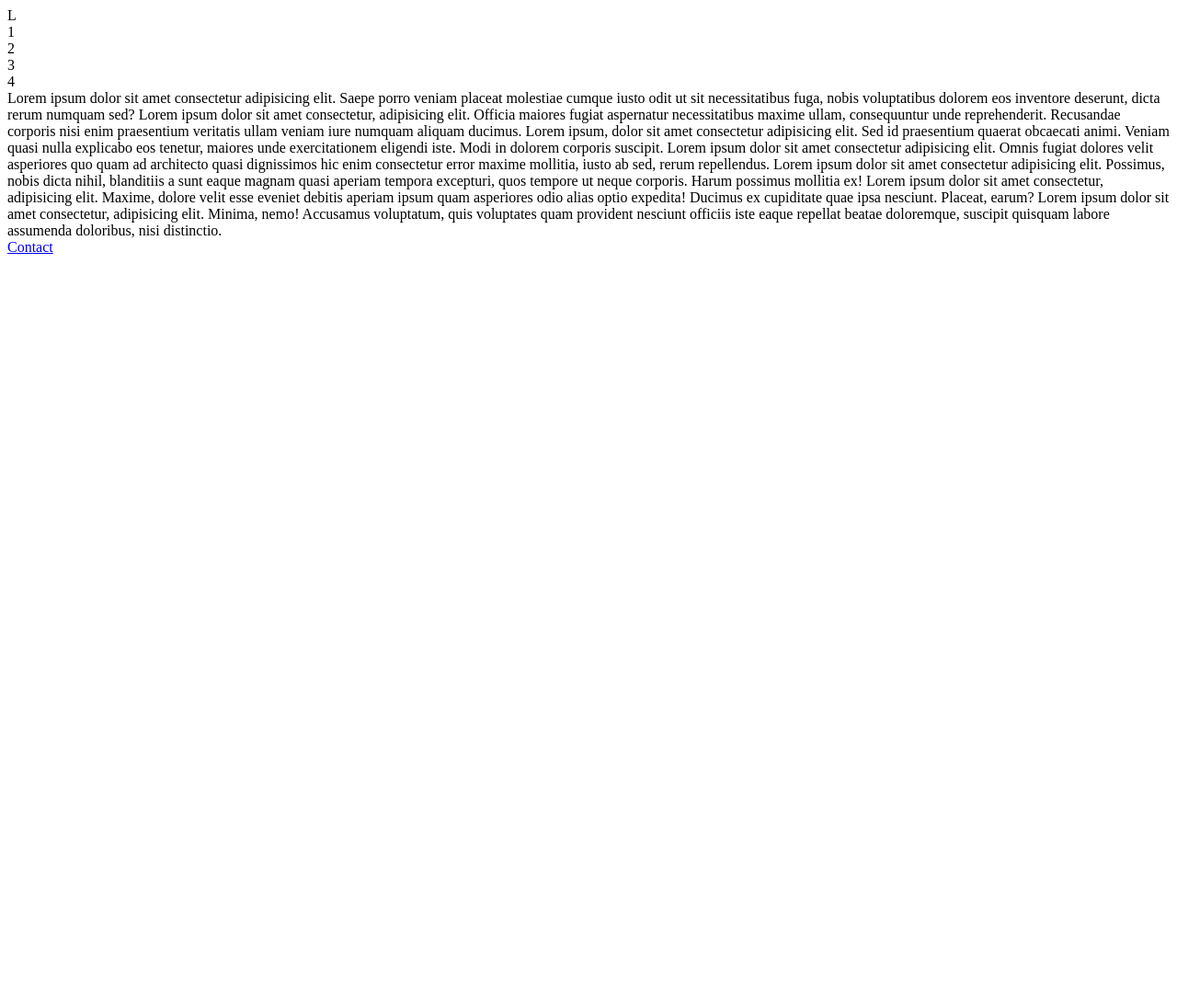
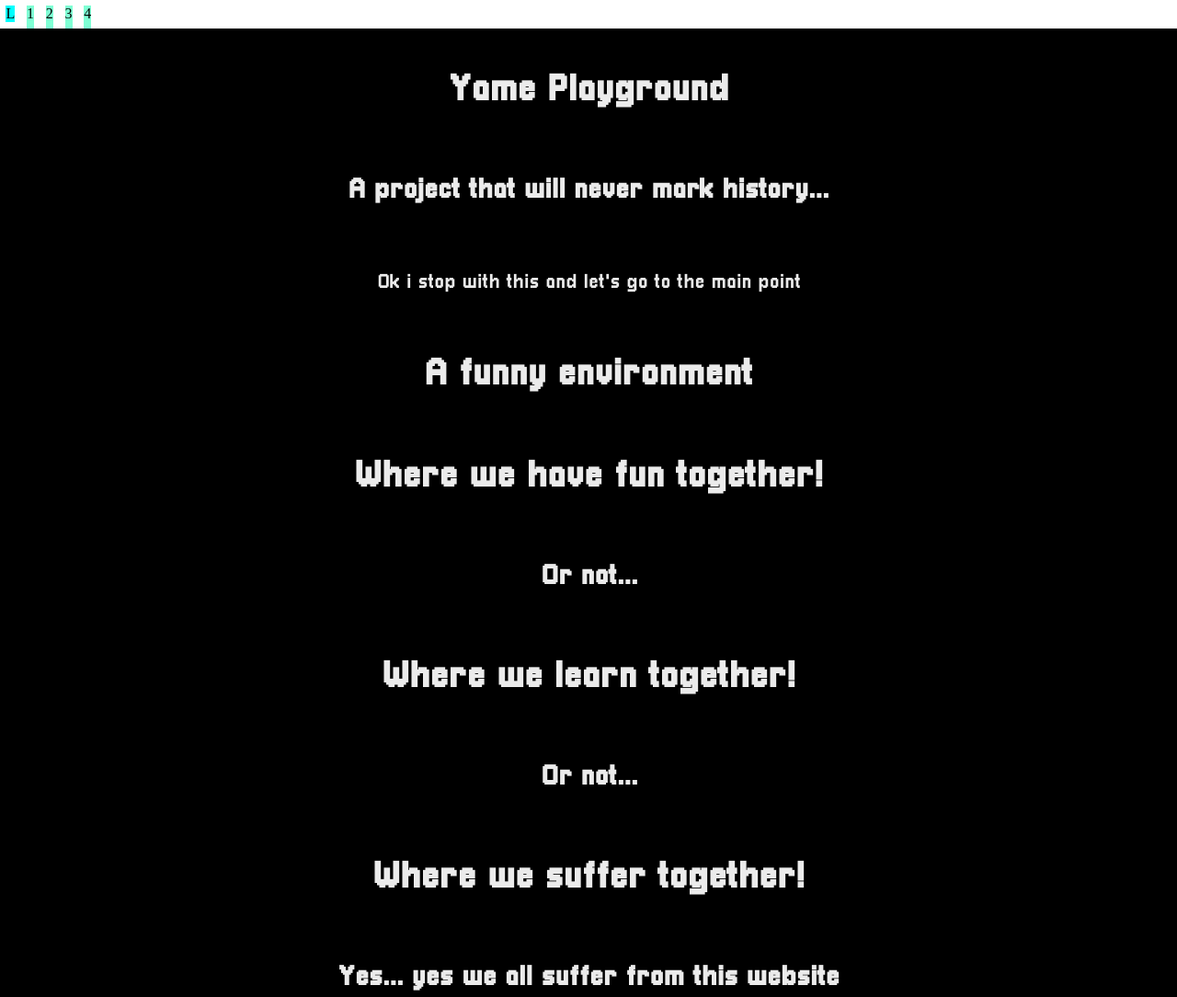
Before and after one commit to zebakayame/zebakayame.github.io, a plain HTML site: page index.html in a window 1280 px wide. Shown: the top 1084 px of the page at 92% size. Before the commit the page ends 800 px from the top, so only its background shows below. Drawn offline with Linux system fonts and the light colour scheme.

Commit message:
massive change

```diff
--- a/css/main.css
+++ b/css/main.css
@@ -1,54 +1,60 @@
+@font-face {
+    font-family: bitMapFont;
+    src: url(../fonts/Pixellari.ttf);
+}
 body{
-   color: rgb(0, 0, 0);
-   margin: 0px;
-   background-color: rgb(228, 178, 178);
+    background-color: #000;
+    margin-top: 6%;
+}
 
-}
-#head{
-    width: 100%;
-    background-color: rgb(0, 255, 255);
-    margin: 0%;
-    border-bottom: solid black 5px;
+.main{
+    background-color: #000000;
+    text-align: center;
+    color: #ebebeb;
+    font-family: bitMapFont;
 }
 #foot{
+    background-color: #fff;
+    margin: 1%;
+}
+
+/* Head class */
+#head{
+    background-color: #fff;
+    position: absolute;
+    left: 0px;
+    top: 0px;
     width: 100%;
-    background-color: rgb(255, 208, 205);
-    margin: 0%;
+    display: flex;
 }
-.main{
-    background-color: rgb(240, 128, 128);
-    margin: 1% 5% 1% 5%;
-    border-radius: 15px;
+#logoContainer{
+    background-color: aqua;
+    margin: 0.5%;
 }
+.pokeMenu{
+    background-color: aquamarine;
+    margin: 0.5% 0.5% 0% 0.5%;
+}
+/* Everything with Text */
+
 h1{
-    margin-left: 5%;
+    font-size: 80px;
+}
+h2{
+    font-size: 70px;
+}
+h3{
+    font-size: 60px;
+}
+h4{
     font-size: 50px;
 }
-.question{
-    text-align: left;
-    color: rgb(255, 255, 255);
+h5{
+    font-size: 40px;
 }
-.answer{
-    text-align: left;
-    text-indent: 1%;
-    color: rgb(255, 255, 255);
+h6{
+    font-size: 30px;
 }
-.mainCapt{
-    background-color: rgb(124, 197, 234);
-    width: 200px;
-    height: 200px;
-    margin: 5%;
-    padding: 1%;
-    border-radius: 20px;
-    text-align: justify;
-    display: inline-block;
-    vertical-align: top;
+p{
+    font-size: 22px;
 }
-
-.pokeMenu{
-    background-color: rgb(124, 197, 234);
-    float: left;
-    width: 5%;
-    border-radius: 20px;
-    text-align: center;
-}
--- a/index.html
+++ b/index.html
@@ -4,7 +4,7 @@
 	<meta charset="utf-8">
 	<meta name="viewport" content="width=device-width, initial-scale=1">
 	<title>UwU</title>
-	<!--<link rel="stylesheet" href="css/main.css">-->
+	<link rel="stylesheet" href="css/main.css">
 	<link rel="icon" href="img/icon. ico" type="image/x-icon"/>
 </head>
 <body>
@@ -18,29 +18,29 @@
 	</div>
 
 	<div class="main">
-		<!-- <div class="mainCapt">
-			<p>If your are new, please read first the FAQ so you don't misunderstand something:</p>
-			<a href="pages/faq.html">FAQ</a>
-		</div>
-		<div class="mainCapt">
-			<p>GAMES I'am making</p>
-			<a href="">Games</a>
-		</div>
-		<div class="mainCapt">
-			<p>Software that I make</p>
-			<a href="">Softawre</a>
-		</div>
-		-->
-		Lorem ipsum dolor sit amet consectetur adipisicing elit. Saepe porro veniam placeat molestiae cumque iusto odit ut sit necessitatibus fuga, nobis voluptatibus dolorem eos inventore deserunt, dicta rerum numquam sed?
-		Lorem ipsum dolor sit amet consectetur, adipisicing elit. Officia maiores fugiat aspernatur necessitatibus maxime ullam, consequuntur unde reprehenderit. Recusandae corporis nisi enim praesentium veritatis ullam veniam iure numquam aliquam ducimus.
-		Lorem ipsum, dolor sit amet consectetur adipisicing elit. Sed id praesentium quaerat obcaecati animi. Veniam quasi nulla explicabo eos tenetur, maiores unde exercitationem eligendi iste. Modi in dolorem corporis suscipit.
-		Lorem ipsum dolor sit amet consectetur adipisicing elit. Omnis fugiat dolores velit asperiores quo quam ad architecto quasi dignissimos hic enim consectetur error maxime mollitia, iusto ab sed, rerum repellendus.
-		Lorem ipsum dolor sit amet consectetur adipisicing elit. Possimus, nobis dicta nihil, blanditiis a sunt eaque magnam quasi aperiam tempora excepturi, quos tempore ut neque corporis. Harum possimus mollitia ex!
-		Lorem ipsum dolor sit amet consectetur, adipisicing elit. Maxime, dolore velit esse eveniet debitis aperiam ipsum quam asperiores odio alias optio expedita! Ducimus ex cupiditate quae ipsa nesciunt. Placeat, earum?
-		Lorem ipsum dolor sit amet consectetur, adipisicing elit. Minima, nemo! Accusamus voluptatum, quis voluptates quam provident nesciunt officiis iste eaque repellat beatae doloremque, suscipit quisquam labore assumenda doloribus, nisi distinctio.
+		<h5>Yame Playground</h5>
+		<h6>A project that will never mark history...</h6>
+		<p>Ok i stop with this and let's go to the main point</p>
+		<h5>A funny environment</h5>
 
+		<h5>Where we have fun together!</h5>
+
+		<h6>Or not...</h6>
+
+		<h5>Where we learn together!</h5>
+		<h6>Or not...</h6>
+
+		<h5>Where we suffer together!</h5>
+		<h6>Yes... yes we all suffer from this website</h6>
+
+		<h5>And finnaly, where we...</h5>
+		<h6>...yeah i forgot</h6>
+
+		<p>Anyway, here are some link that could be useful:</p>
 	</div>
-	<a href="pages/snake.html"></a>
+
+
+
 	<div id="foot">
 		<a href="pages/contact.html">Contact</a>
 	</div>
```
Also changed, not shown: fonts/Pixellari.ttf (added), fonts/upheavtt.ttf (added).
